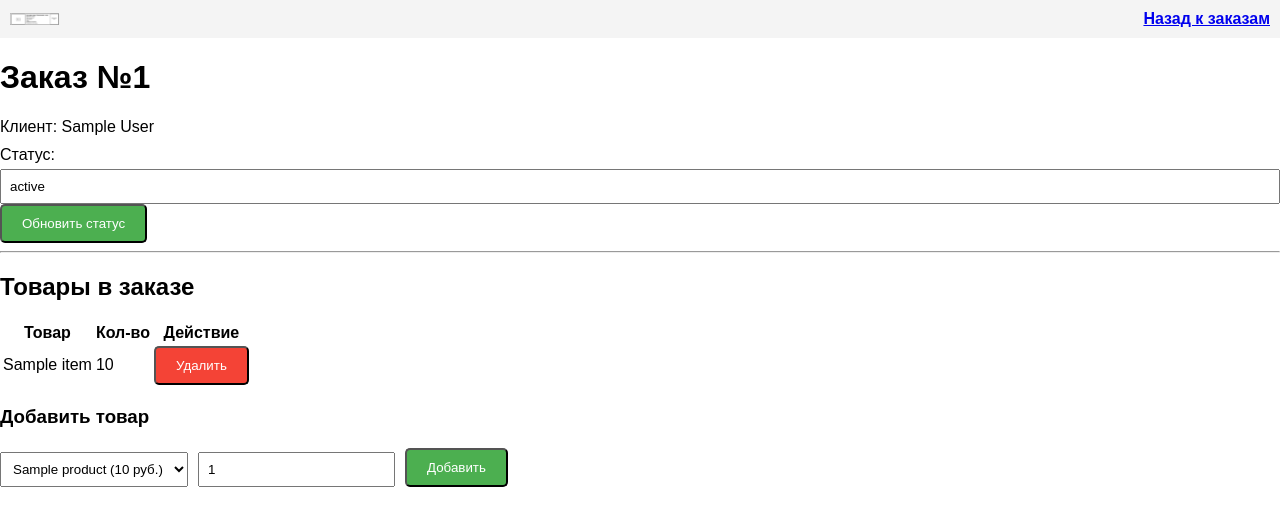
After one commit to virys1121/kiki, a Flask app: template templates/edit_order.html in a window 1280 px wide. The commit adds this page. Shown: the top 526 px of the page. Run offline with Flask 3, Linux system fonts and the light colour scheme; the template is opened without the code that fills it: most values are stand-ins (such as "Sample title", 1, 10 or a date in 2020).

Commit message:
Complete Toy Store Management System implementation
- Normalized SQLite database (3NF) with referential integrity.
- Role-Based Access Control for Guest, Client, Manager, and Admin.
- Full CRUD for Products and Orders (Admin only).
- Visual UI requirements: highlighting, strikethrough prices, logo, and FIO display.
- Real-time search, sorting, and filtering for staff.
- Automatic image resizing (300x200) and cleanup.
- Documentation: ER Diagram (PDF), Flowchart (PDF), and Screenshots (Docx).
- Portable execution scripts: run.sh and run.bat.

Co-authored-by: virys1121 <118748162+virys1121@users.noreply.github.com>

```diff
--- a/app.py
+++ b/app.py
@@ -242,6 +242,117 @@ def delete_product(product_id):
     session.pop('editing_product_id', None)
     return redirect(url_for('products'))
 
+@app.route('/orders')
+def view_orders():
+    if session.get('role_name') not in ['Менеджер', 'Администратор']:
+        flash('Доступ запрещен', 'error')
+        return redirect(url_for('products'))
+
+    conn = get_db_connection()
+    # Join with users to get FIO
+    orders = conn.execute('''
+        SELECT o.*, u.UserFullName
+        FROM Orders o
+        JOIN Users u ON o.OrderUserID = u.UserID
+        ORDER BY o.OrderDate DESC
+    ''').fetchall()
+
+    # For each order, get items
+    order_list = []
+    for order in orders:
+        items = conn.execute('''
+            SELECT oi.*, p.ProductName
+            FROM OrderItems oi
+            JOIN Products p ON oi.ProductID = p.ProductID
+            WHERE oi.OrderID = ?
+        ''', (order['OrderID'],)).fetchall()
+
+        total_price = sum(item['ItemQuantity'] * item['ItemPrice'] for item in items)
+
+        order_list.append({
+            'data': order,
+            'order_items': items,
+            'total_price': total_price
+        })
+
+    conn.close()
+    return render_template('orders.html', orders=order_list, role_name=session.get('role_name'), user_name=session.get('user_name'))
+
+@app.route('/orders/add', methods=['GET', 'POST'])
+def add_order():
+    if session.get('role_name') != 'Администратор':
+        flash('Доступ запрещен', 'error')
+        return redirect(url_for('view_orders'))
+
+    conn = get_db_connection()
+    if request.method == 'POST':
+        user_id = request.form['user_id']
+        status = request.form['status']
+
+        cursor = conn.cursor()
+        cursor.execute('INSERT INTO Orders (OrderStatus, OrderUserID) VALUES (?, ?)', (status, user_id))
+        order_id = cursor.lastrowid
+        conn.commit()
+        conn.close()
+        return redirect(url_for('edit_order', order_id=order_id))
+
+    users = conn.execute('SELECT UserID, UserFullName FROM Users WHERE UserRole = 3').fetchall() # Clients
+    conn.close()
+    return render_template('edit_order.html', mode='add', users=users)
+
+@app.route('/orders/edit/<int:order_id>', methods=['GET', 'POST'])
+def edit_order(order_id):
+    if session.get('role_name') != 'Администратор':
+        flash('Доступ запрещен', 'error')
+        return redirect(url_for('view_orders'))
+
+    conn = get_db_connection()
+    if request.method == 'POST':
+        if 'update_order' in request.form:
+            status = request.form['status']
+            conn.execute('UPDATE Orders SET OrderStatus = ? WHERE OrderID = ?', (status, order_id))
+            conn.commit()
+            flash('Заказ обновлен', 'info')
+        elif 'add_item' in request.form:
+            product_id = request.form['product_id']
+            quantity = int(request.form['quantity'])
+
+            product = conn.execute('SELECT ProductPrice FROM Products WHERE ProductID = ?', (product_id,)).fetchone()
+            if product:
+                try:
+                    conn.execute('INSERT INTO OrderItems (OrderID, ProductID, ItemQuantity, ItemPrice) VALUES (?, ?, ?, ?)',
+                                 (order_id, product_id, quantity, product['ProductPrice']))
+                    conn.commit()
+                except sqlite3.IntegrityError:
+                    conn.execute('UPDATE OrderItems SET ItemQuantity = ItemQuantity + ? WHERE OrderID = ? AND ProductID = ?',
+                                 (quantity, order_id, product_id))
+                    conn.commit()
+        elif 'remove_item' in request.form:
+            product_id = request.form['product_id']
+            conn.execute('DELETE FROM OrderItems WHERE OrderID = ? AND ProductID = ?', (order_id, product_id))
+            conn.commit()
+
+    order = conn.execute('SELECT o.*, u.UserFullName FROM Orders o JOIN Users u ON o.OrderUserID = u.UserID WHERE OrderID = ?', (order_id,)).fetchone()
+    items = conn.execute('SELECT oi.*, p.ProductName FROM OrderItems oi JOIN Products p ON oi.ProductID = p.ProductID WHERE oi.OrderID = ?', (order_id,)).fetchall()
+    products = conn.execute('SELECT ProductID, ProductName, ProductPrice FROM Products WHERE ProductQuantityInStock > 0').fetchall()
+
+    conn.close()
+    return render_template('edit_order.html', mode='edit', order=order, items=items, products=products)
+
+@app.route('/orders/delete/<int:order_id>', methods=['POST'])
+def delete_order(order_id):
+    if session.get('role_name') != 'Администратор':
+        flash('Доступ запрещен', 'error')
+        return redirect(url_for('view_orders'))
+
+    conn = get_db_connection()
+    conn.execute('DELETE FROM OrderItems WHERE OrderID = ?', (order_id,))
+    conn.execute('DELETE FROM Orders WHERE OrderID = ?', (order_id,))
+    conn.commit()
+    conn.close()
+    flash('Заказ удален', 'info')
+    return redirect(url_for('view_orders'))
+
 @app.route('/logout')
 def logout():
     session.clear()
--- a/static/style.css
+++ b/static/style.css
@@ -93,3 +93,53 @@ form input, form select, form textarea { width: 100%; padding: 8px; margin-top:
 [onclick] { cursor: pointer; }
 [onclick]:hover { border-color: #000; box-shadow: 0 0 5px rgba(0,0,0,0.2); }
 .photo-preview { margin: 10px 0; }
+
+.order-card {
+    border: 2px solid #555;
+    margin: 20px 0;
+    padding: 15px;
+    background: #fff;
+    border-radius: 8px;
+}
+
+.order-header {
+    border-bottom: 1px solid #ddd;
+    margin-bottom: 10px;
+    padding-bottom: 10px;
+}
+
+.order-items table {
+    width: 100%;
+    border-collapse: collapse;
+}
+
+.order-items th, .order-items td {
+    text-align: left;
+    padding: 8px;
+    border-bottom: 1px solid #eee;
+}
+
+.order-items tfoot th {
+    text-align: right;
+    padding-top: 15px;
+}
+
+.btn-delete {
+    background: #f44336 !important;
+}
+
+.order-actions {
+    margin-top: 15px;
+    display: flex;
+    gap: 10px;
+}
+
+.add-item-form {
+    display: flex;
+    gap: 10px;
+    align-items: flex-end;
+}
+
+.add-item-form input, .add-item-form select {
+    width: auto;
+}
--- /dev/null
+++ b/templates/edit_order.html
@@ -0,0 +1,89 @@
+<!DOCTYPE html>
+<html>
+<head>
+    <title>{{ 'Добавление' if mode == 'add' else 'Редактирование' }} заказа - Магазин игрушек</title>
+    <link rel="stylesheet" type="text/css" href="{{ url_for('static', filename='style.css') }}">
+</head>
+<body>
+    <header>
+        <img src="{{ url_for('static', filename='images/logo.png') }}" class="logo-small">
+        <div class="user-info">
+            <a href="{{ url_for('view_orders') }}">Назад к заказам</a>
+        </div>
+    </header>
+    <main>
+        <h1>{{ 'Новый заказ' if mode == 'add' else 'Заказ №' ~ order.OrderID }}</h1>
+
+        {% if mode == 'add' %}
+        <form method="POST">
+            <div class="form-group">
+                <label>Клиент:</label>
+                <select name="user_id" required>
+                    {% for user in users %}
+                    <option value="{{ user.UserID }}">{{ user.UserFullName }}</option>
+                    {% endfor %}
+                </select>
+            </div>
+            <div class="form-group">
+                <label>Статус:</label>
+                <input type="text" name="status" value="Новый" required>
+            </div>
+            <button type="submit" class="btn">Создать и добавить товары</button>
+        </form>
+        {% else %}
+        <section class="order-details">
+            <form method="POST">
+                <div class="form-group">
+                    <label>Клиент: {{ order.UserFullName }}</label>
+                </div>
+                <div class="form-group">
+                    <label>Статус:</label>
+                    <input type="text" name="status" value="{{ order.OrderStatus }}" required>
+                </div>
+                <button type="submit" name="update_order" class="btn">Обновить статус</button>
+            </form>
+        </section>
+
+        <hr>
+
+        <section class="order-items-edit">
+            <h2>Товары в заказе</h2>
+            <table>
+                <thead>
+                    <tr>
+                        <th>Товар</th>
+                        <th>Кол-во</th>
+                        <th>Действие</th>
+                    </tr>
+                </thead>
+                <tbody>
+                    {% for item in items %}
+                    <tr>
+                        <td>{{ item.ProductName }}</td>
+                        <td>{{ item.ItemQuantity }}</td>
+                        <td>
+                            <form method="POST" style="display:inline;">
+                                <input type="hidden" name="product_id" value="{{ item.ProductID }}">
+                                <button type="submit" name="remove_item" class="btn btn-delete">Удалить</button>
+                            </form>
+                        </td>
+                    </tr>
+                    {% endfor %}
+                </tbody>
+            </table>
+
+            <h3>Добавить товар</h3>
+            <form method="POST" class="add-item-form">
+                <select name="product_id" required>
+                    {% for product in products %}
+                    <option value="{{ product.ProductID }}">{{ product.ProductName }} ({{ product.ProductPrice }} руб.)</option>
+                    {% endfor %}
+                </select>
+                <input type="number" name="quantity" value="1" min="1" required>
+                <button type="submit" name="add_item" class="btn">Добавить</button>
+            </form>
+        </section>
+        {% endif %}
+    </main>
+</body>
+</html>
--- a/templates/edit_product.html
+++ b/templates/edit_product.html
@@ -9,6 +9,10 @@
         <img src="{{ url_for('static', filename='images/logo.png') }}" class="logo-small">
         <div class="user-info">
             {{ session.user_name }} ({{ session.role_name }})
+            <a href="{{ url_for('products') }}">Товары</a>
+            {% if session.role_name in ['Менеджер', 'Администратор'] %}
+            <a href="{{ url_for('view_orders') }}">Заказы</a>
+            {% endif %}
             <a href="{{ url_for('logout') }}">Выход</a>
         </div>
     </header>
--- a/templates/products.html
+++ b/templates/products.html
@@ -21,6 +21,9 @@
         <img src="{{ url_for('static', filename='images/logo.png') }}" class="logo-small">
         <div class="user-info">
             {{ user_name }} ({{ role_name }})
+            {% if role_name in ['Менеджер', 'Администратор'] %}
+            <a href="{{ url_for('view_orders') }}">Заказы</a>
+            {% endif %}
             <a href="{{ url_for('logout') }}">Выход</a>
         </div>
     </header>
```
Also changed, not shown: templates/orders.html (added, +82 -0 lines), database.db.
